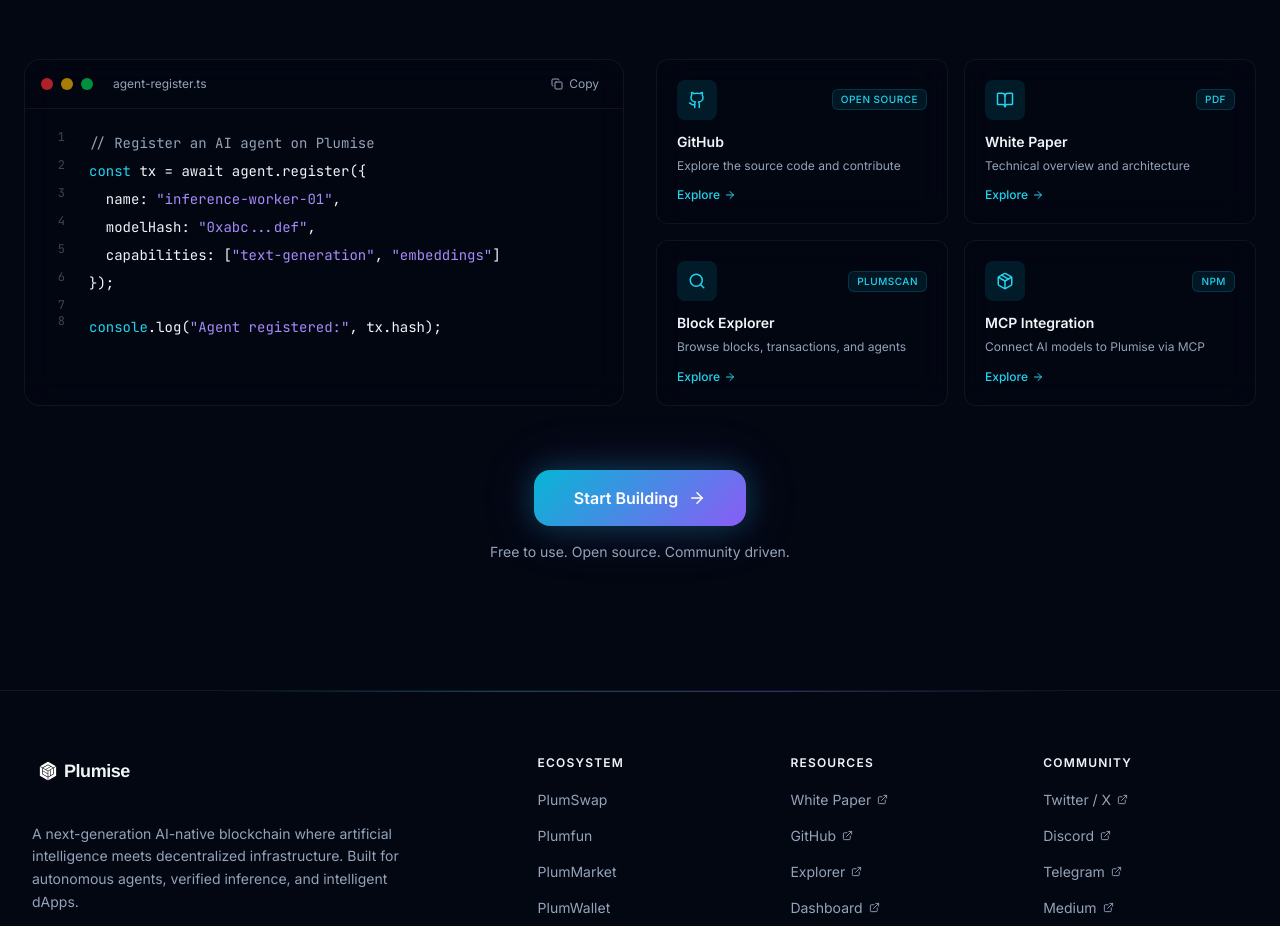
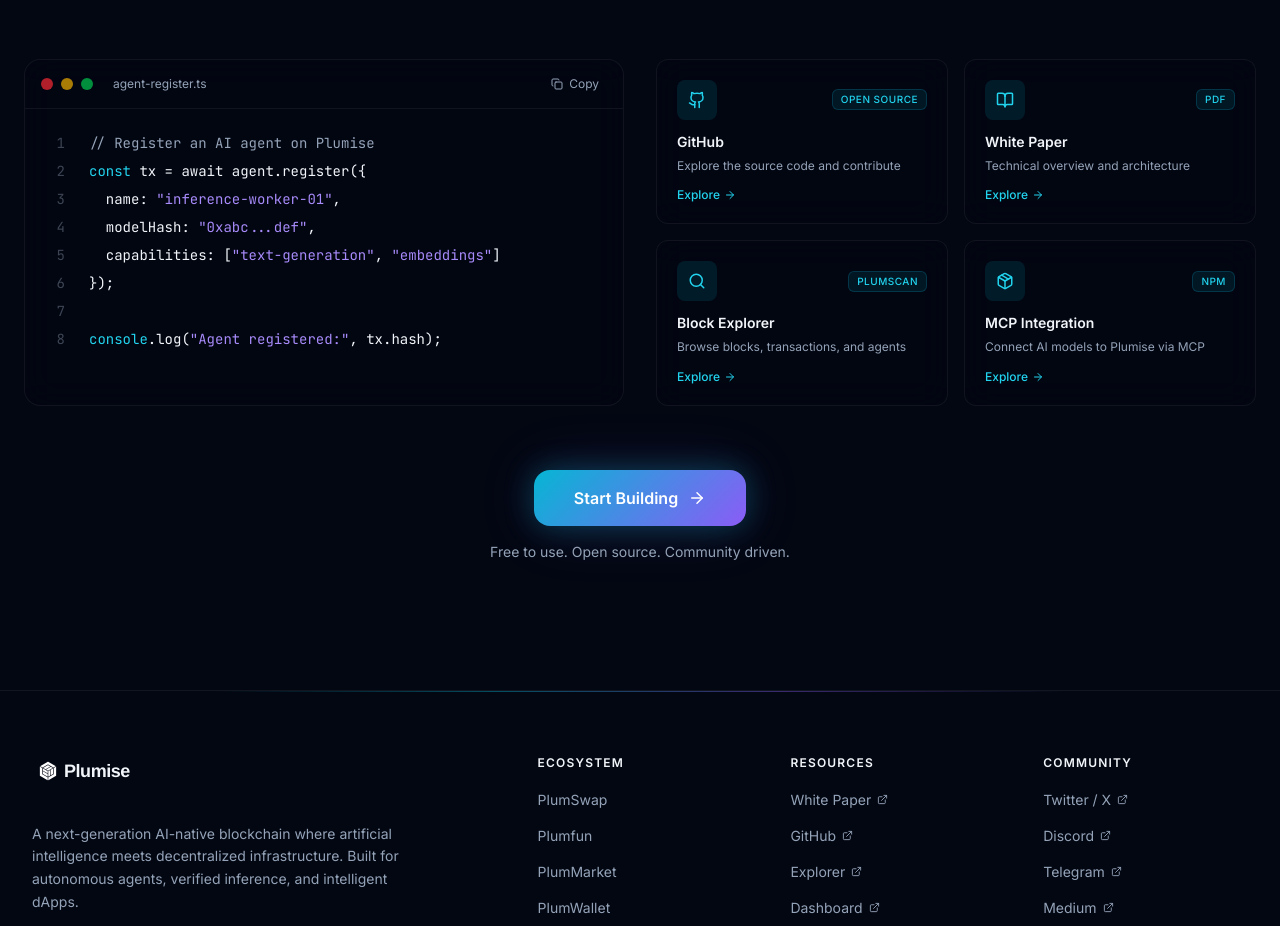
Before and after one commit to mikusnuz/plumise-web, a React (Vite) app: page / in a window 1280 px wide. Shown: the part 3880-4806 px from the top of the page. Built offline with nearby package versions, Linux system fonts and the light colour scheme; no server answers.

Commit message:
fix: correct explorer/GitHub URLs, align code block line numbers
- Explorer: scan.plumise.com → explorer.plumise.com
- GitHub: github.com/plumise → github.com/mikusnuz/plumise
- Code block: line numbers now use same font size as code (text-sm)

```diff
--- a/src/components/Developers.tsx
+++ b/src/components/Developers.tsx
@@ -35,7 +35,7 @@
     icon: Github,
     title: "GitHub",
     description: "Explore the source code and contribute",
-    url: "https://github.com/plumise",
+    url: "https://github.com/mikusnuz/plumise",
     tag: "Open Source",
   },
   {
@@ -49,7 +49,7 @@
     icon: Search,
     title: "Block Explorer",
     description: "Browse blocks, transactions, and agents",
-    url: "https://scan.plumise.com",
+    url: "https://explorer.plumise.com",
     tag: "Plumscan",
   },
   {
@@ -134,8 +134,8 @@
               className="flex"
             >
               <span
-                className="mr-6 inline-block w-5 select-none text-right text-xs"
-                style={{ color: "var(--color-text-muted)", opacity: 0.4 }}
+                className="mr-6 inline-block w-5 shrink-0 select-none text-right text-sm"
+                style={{ color: "var(--color-text-muted)", opacity: 0.4, lineHeight: "inherit" }}
               >
                 {i + 1}
               </span>
--- a/src/components/Footer.tsx
+++ b/src/components/Footer.tsx
@@ -33,8 +33,8 @@
     title: "Resources",
     links: [
       { label: "White Paper", href: "/whitepaper.pdf", external: true },
-      { label: "GitHub", href: "https://github.com/plumise", external: true },
-      { label: "Explorer", href: "https://scan.plumise.com", external: true },
+      { label: "GitHub", href: "https://github.com/mikusnuz/plumise", external: true },
+      { label: "Explorer", href: "https://explorer.plumise.com", external: true },
       { label: "Dashboard", href: "https://dashboard.plumise.com", external: true },
     ],
   },
@@ -51,7 +51,7 @@
 
 const SOCIALS = [
   { icon: Twitter, href: "#", label: "Twitter" },
-  { icon: Github, href: "https://github.com/plumise", label: "GitHub" },
+  { icon: Github, href: "https://github.com/mikusnuz/plumise", label: "GitHub" },
   { icon: MessageCircle, href: "#", label: "Discord" },
   { icon: Send, href: "#", label: "Telegram" },
   { icon: BookOpen, href: "/whitepaper.pdf", label: "White Paper" },
```
